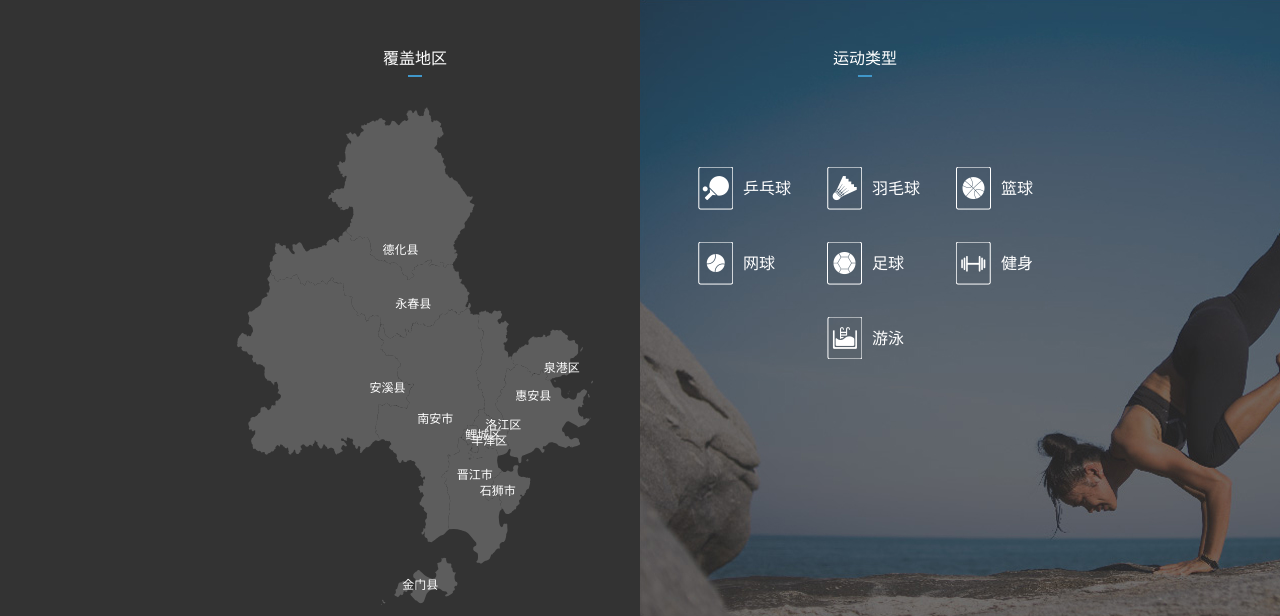
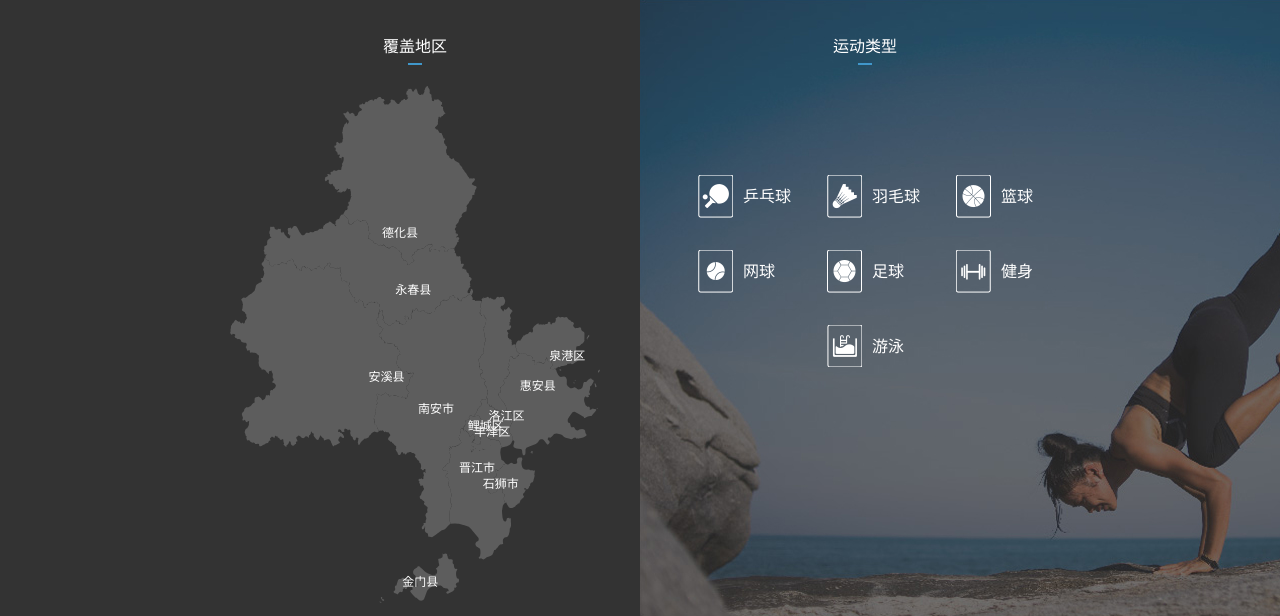
Before and after one commit to armdong/web-0901, a website: page src/index.html in a window 1280 px wide. Shown: the part 657-1273 px from the top of the page. Drawn offline with nearby package versions, Linux system fonts and the light colour scheme; files that its build step writes are made by us from their sources.

Commit message:
adjust again

```diff
--- a/src/assets/scss/index.scss
+++ b/src/assets/scss/index.scss
@@ -124,8 +124,8 @@
 
     .info-container {
       width: 450px;
-      height: 542px;
-      padding-top: 44px;
+      height: 590px;
+      padding-top: 32px;
 
       .title {
         text-align: center;
@@ -163,8 +163,8 @@
 
     .map-container {
       width: 450px;
-      height: 520px;
-      margin-top: 20px;
+      height: 540px;
+      margin-top: 10px;
     }
   }
 
@@ -183,7 +183,7 @@
 
     .sports-container {
       width: 100%;
-      padding-top: 90px;
+      padding-top: 110px;
 
       .sports-group {
         float: left;
```
